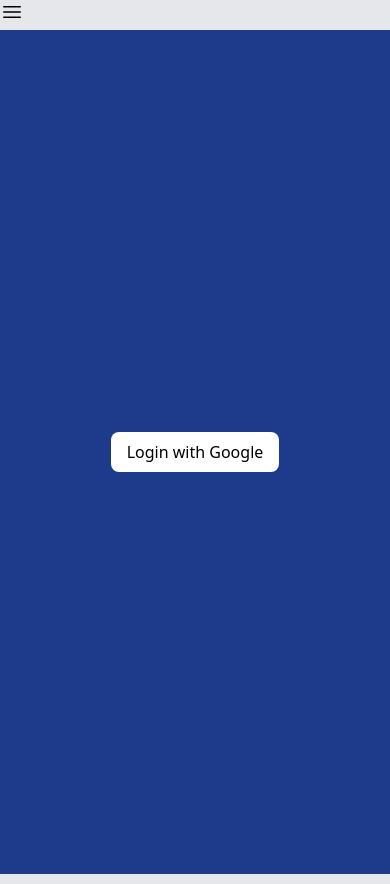
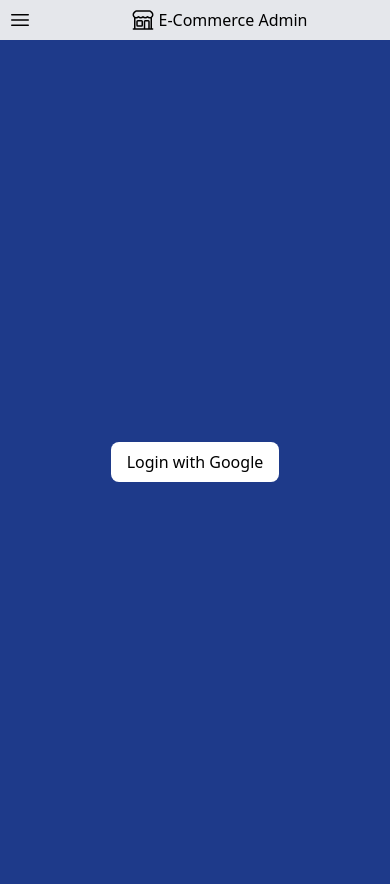
Before and after one commit to jevoncochran/ecommerce-admin, a Next.js app: page / in a window 390 px wide. Built offline with nearby package versions, Linux system fonts and the light colour scheme; no server answers.

Commit message:
more styling changes

```diff
--- a/src/app/categories/page.tsx
+++ b/src/app/categories/page.tsx
@@ -277,7 +277,7 @@ const Categories = ({ swal }: CategoriesProps) => {
                   <button
                     type="button"
                     onClick={() => removeProperty(idx)}
-                    className="btn-default"
+                    className="btn-red"
                   >
                     Remove
                   </button>
@@ -303,7 +303,7 @@ const Categories = ({ swal }: CategoriesProps) => {
                   <button
                     type="button"
                     onClick={() => removeProperty(idx)}
-                    className="btn-default"
+                    className="btn-red"
                   >
                     Remove
                   </button>
--- a/src/app/globals.css
+++ b/src/app/globals.css
@@ -7,7 +7,7 @@
 input,
 textarea,
 select {
-  @apply border-2 border-gray-400 rounded-md px-1 w-full mb-2;
+  @apply border border-gray-300 rounded-md w-full mb-2 p-1;
 }
 
 input:focus,
@@ -44,8 +44,9 @@ table.basic button {
   @apply bg-blue-900 text-white text-sm py-1 px-2 rounded-md inline-flex gap-1 mr-1;
 }
 
+table.basic .btn-red,
 .btn-red {
-  @apply bg-red-900 text-white;
+  @apply bg-red-200 text-red-600;
 }
 
 .btn-default {
--- a/src/app/layout.tsx
+++ b/src/app/layout.tsx
@@ -8,6 +8,7 @@ import SessionProvider from "./SessionProvider";
 import Nav from "@/components/nav";
 import { usePathname } from "next/navigation";
 import { MobileNavContext } from "@/context/mobile-nav-context";
+import Logo from "@/components/logo";
 
 const inter = Inter({ subsets: ["latin"] });
 
@@ -28,13 +29,11 @@ export default function RootLayout({
 
   return (
     <html lang="en">
-      <MobileNavContext.Provider value={{ showMobileNav }}>
+      <MobileNavContext.Provider value={{ showMobileNav, setShowMobileNav }}>
         <body className="bg-gray-200 min-h-screen">
           <SessionProvider>
-            <button
-              onClick={() => setShowMobileNav(true)}
-              className="md:hidden"
-            >
+            <div className="flex items-center p-2 md:hidden">
+              <button onClick={() => setShowMobileNav(true)}>
                 <svg
                   xmlns="http://www.w3.org/2000/svg"
                   fill="none"
@@ -50,10 +49,14 @@ export default function RootLayout({
                   />
                 </svg>
               </button>
+              <div className="w-full fixed left-6 flex justify-center">
+                <Logo />
+              </div>
+            </div>
             <div className="md:flex">
               {!isHomePage && <Nav />}
               {!isHomePage ? (
-                <div className="bg-white flex-grow mt-2 mr-2 mb-2 rounded-lg p-4">
+                <div className="bg-white flex-grow p-4 min-h-screen">
                   {children}
                 </div>
               ) : (
--- a/src/components/delete-button.tsx
+++ b/src/components/delete-button.tsx
@@ -9,7 +9,7 @@ interface DeleteButtonProps {
 const DeleteButton = ({ href, onClick }: DeleteButtonProps) => {
   return href ? (
     <Link href={href}>
-      <button>
+      <button className="btn-red">
         <svg
           xmlns="http://www.w3.org/2000/svg"
           fill="none"
@@ -28,7 +28,7 @@ const DeleteButton = ({ href, onClick }: DeleteButtonProps) => {
       </button>
     </Link>
   ) : (
-    <button onClick={onClick}>
+    <button onClick={onClick} className="btn-red">
       <svg
         xmlns="http://www.w3.org/2000/svg"
         fill="none"
--- /dev/null
+++ b/src/components/logo.tsx
@@ -0,0 +1,26 @@
+import React from "react";
+import Link from "next/link";
+
+const Logo = () => {
+  return (
+    <Link href="/" className="flex gap-1">
+      <svg
+        xmlns="http://www.w3.org/2000/svg"
+        fill="none"
+        viewBox="0 0 24 24"
+        stroke-width="1.5"
+        stroke="currentColor"
+        className="w-6 h-6"
+      >
+        <path
+          stroke-linecap="round"
+          stroke-linejoin="round"
+          d="M13.5 21v-7.5a.75.75 0 01.75-.75h3a.75.75 0 01.75.75V21m-4.5 0H2.36m11.14 0H18m0 0h3.64m-1.39 0V9.349m-16.5 11.65V9.35m0 0a3.001 3.001 0 003.75-.615A2.993 2.993 0 009.75 9.75c.896 0 1.7-.393 2.25-1.016a2.993 2.993 0 002.25 1.016c.896 0 1.7-.393 2.25-1.016a3.001 3.001 0 003.75.614m-16.5 0a3.004 3.004 0 01-.621-4.72L4.318 3.44A1.5 1.5 0 015.378 3h13.243a1.5 1.5 0 011.06.44l1.19 1.189a3 3 0 01-.621 4.72m-13.5 8.65h3.75a.75.75 0 00.75-.75V13.5a.75.75 0 00-.75-.75H6.75a.75.75 0 00-.75.75v3.75c0 .415.336.75.75.75z"
+        />
+      </svg>
+      <span>E-Commerce Admin</span>
+    </Link>
+  );
+};
+
+export default Logo;
--- a/src/components/nav.tsx
+++ b/src/components/nav.tsx
@@ -5,6 +5,7 @@ import Link from "next/link";
 import { usePathname } from "next/navigation";
 import { signOut } from "next-auth/react";
 import { MobileNavContext } from "@/context/mobile-nav-context";
+import Logo from "./logo";
 
 const Nav = () => {
   const page = usePathname();
@@ -50,23 +51,9 @@ const Nav = () => {
 
   return (
     <aside className={getNavStyles(windowWidth, showMobileNav)}>
-      <Link href="/" onClick={closeMobileNav} className="flex gap-1 mb-4 mr-4">
-        <svg
-          xmlns="http://www.w3.org/2000/svg"
-          fill="none"
-          viewBox="0 0 24 24"
-          stroke-width="1.5"
-          stroke="currentColor"
-          className="w-6 h-6"
-        >
-          <path
-            stroke-linecap="round"
-            stroke-linejoin="round"
-            d="M13.5 21v-7.5a.75.75 0 01.75-.75h3a.75.75 0 01.75.75V21m-4.5 0H2.36m11.14 0H18m0 0h3.64m-1.39 0V9.349m-16.5 11.65V9.35m0 0a3.001 3.001 0 003.75-.615A2.993 2.993 0 009.75 9.75c.896 0 1.7-.393 2.25-1.016a2.993 2.993 0 002.25 1.016c.896 0 1.7-.393 2.25-1.016a3.001 3.001 0 003.75.614m-16.5 0a3.004 3.004 0 01-.621-4.72L4.318 3.44A1.5 1.5 0 015.378 3h13.243a1.5 1.5 0 011.06.44l1.19 1.189a3 3 0 01-.621 4.72m-13.5 8.65h3.75a.75.75 0 00.75-.75V13.5a.75.75 0 00-.75-.75H6.75a.75.75 0 00-.75.75v3.75c0 .415.336.75.75.75z"
-          />
-        </svg>
-        <span>E-Commerce Admin</span>
-      </Link>
+      <div onClick={closeMobileNav} className="mb-4 mr-4">
+        <Logo />
+      </div>
       <nav className="flex flex-col gap-2">
         <Link
           href="/"
--- a/src/components/product-form.tsx
+++ b/src/components/product-form.tsx
@@ -208,7 +208,7 @@ const ProductForm = ({ productInfo, productId, type }: ProductFormProps) => {
             <label
               // The file uploader will not opem when this is here for some reason
               // htmlFor="imageUpload"
-              className="w-24 h-24 flex justify-center items-center text-sm gap-1 text-gray-500 rounded-lg bg-gray-200 cursor-pointer"
+              className="w-24 h-24 flex justify-center items-center text-sm gap-1 text-gray-500 rounded-lg bg-white shadow-md border border-gray-200 cursor-pointer"
             >
               <svg
                 xmlns="http://www.w3.org/2000/svg"
@@ -241,7 +241,7 @@ const ProductForm = ({ productInfo, productId, type }: ProductFormProps) => {
                 alt="product"
                 height={96}
                 width={96}
-                className="rounded-lg"
+                className="rounded-lg bg-white p-2 shadow-md border border-gray-200"
               />
             ))}
           {!images.length && <div>No images of this product</div>}
```
Lines whose indentation alone changed are shown as unchanged.
